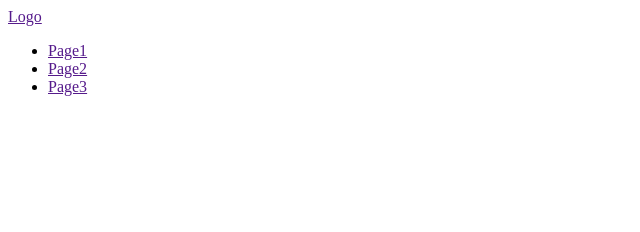
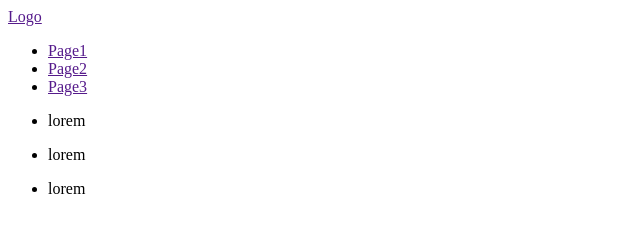
Before and after one commit to sergchernetskiy/blended2, a plain HTML site: page index.html in a window 1280 px wide. Shown: the whole page, without its empty margins (0-640 px from the left). Drawn offline with Linux system fonts and the light colour scheme.

Commit message:
New footer
Add footer

```diff
--- a/index.html
+++ b/index.html
@@ -21,5 +21,23 @@
             </ul>
          </nav>
       </header>
+      <footer>
+         <ul>
+            <li>
+               <p>lorem
+               </p>
+            </li>
+            <li>
+               <p>
+                  lorem
+               </p>
+            </li>
+            <li>
+               <p>
+                  lorem
+               </p>
+            </li>
+         </ul>
+      </footer>
    </body>
 </html>
```
